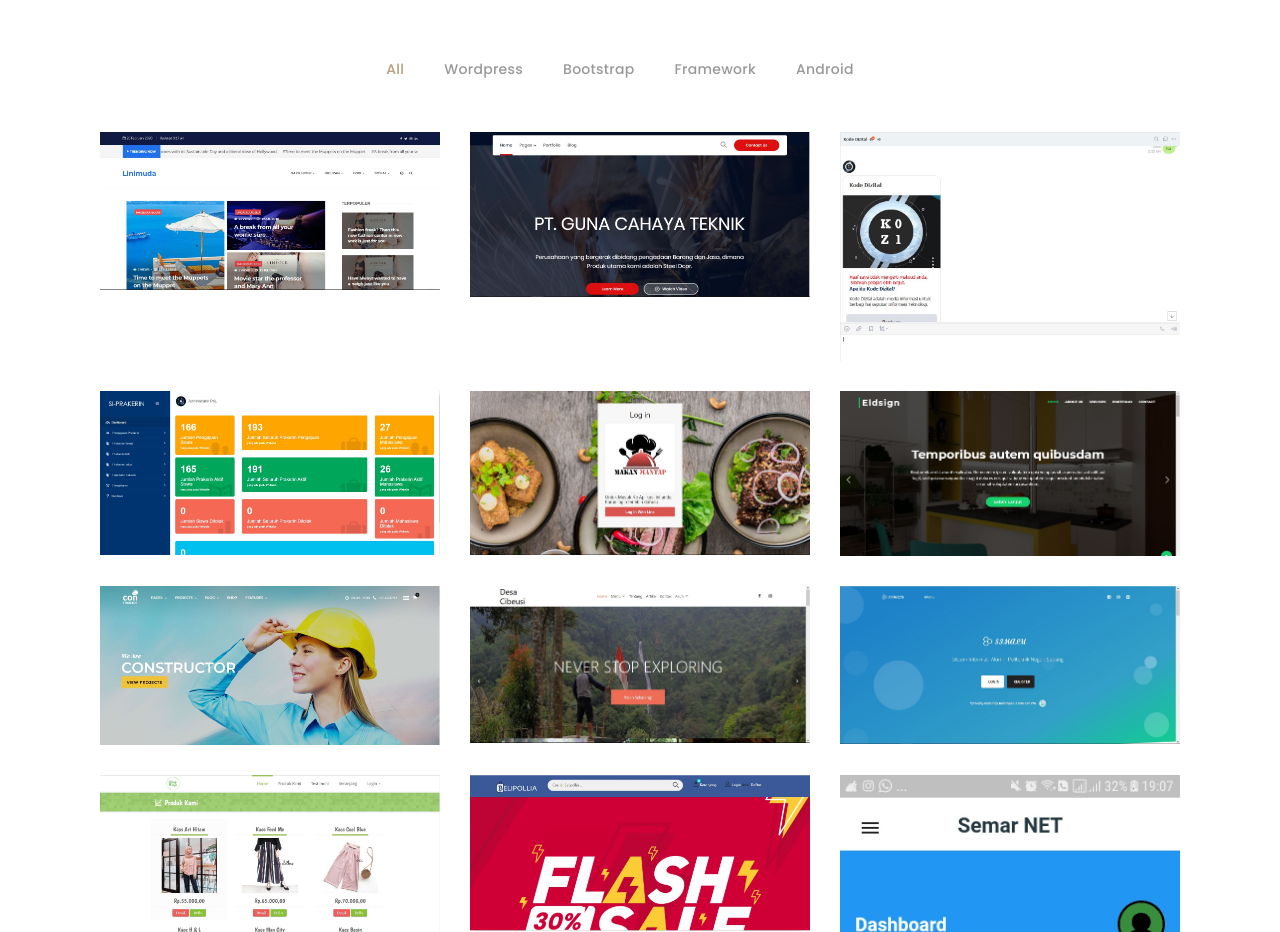
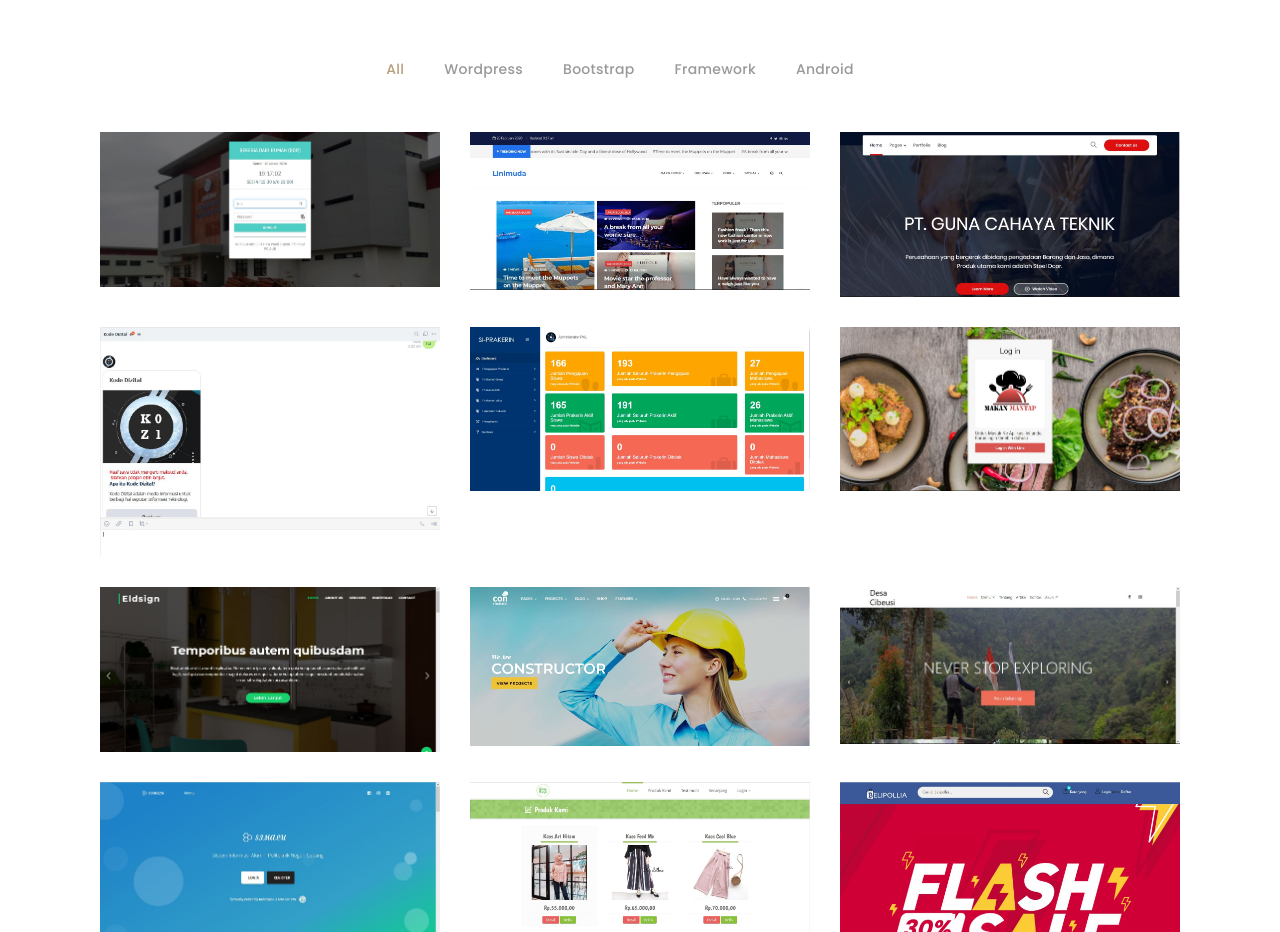
Before and after one commit to zikazama/zikazama.github.io, a plain HTML site: page index.html in a window 1280 px wide. Shown: the part 4860-5792 px from the top of the page. Drawn offline with nearby package versions, Linux system fonts and the light colour scheme; files whose address does not match are found by name; a web font is replaced by a local one.

Commit message:
project bu nanda

```diff
--- a/index.html
+++ b/index.html
@@ -430,7 +430,13 @@
 
                     <div class="portfolio-container">
 
-                        <div class="col-lg-4 col-md-6 portfolio-thumbnail all bootstrap wordpress">
+                        <div class="col-lg-4 col-md-6 portfolio-thumbnail all bootstrap framework">
+                            <a class=" popup-img " href="images/portfolio/15.JPG ">
+                                <img src="images/portfolio/15.JPG " alt="img ">
+                            </a>
+                        </div>
+
+						<div class="col-lg-4 col-md-6 portfolio-thumbnail all bootstrap wordpress">
                             <a class=" popup-img " href="images/portfolio/13.JPG ">
                                 <img src="images/portfolio/13.JPG " alt="img ">
                             </a>
```
Also changed, not shown: images/portfolio/15.JPG (added).
